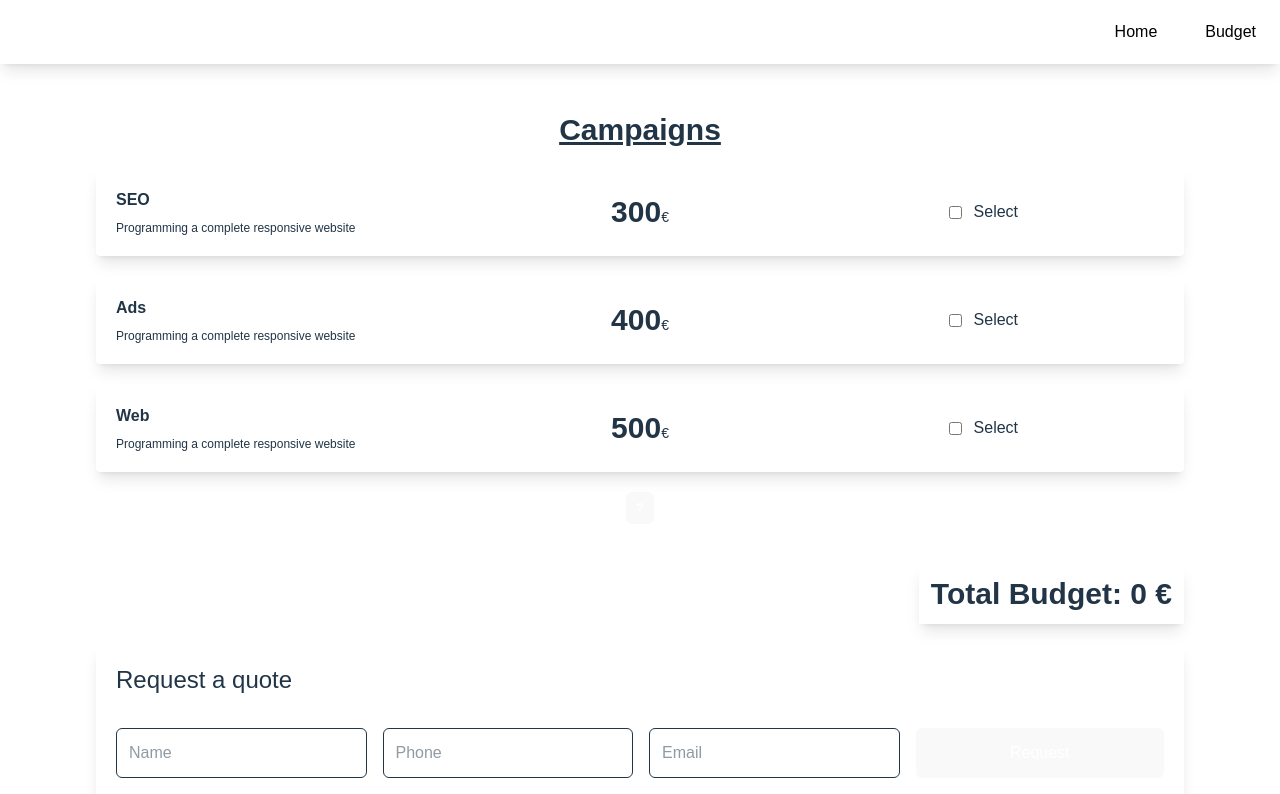
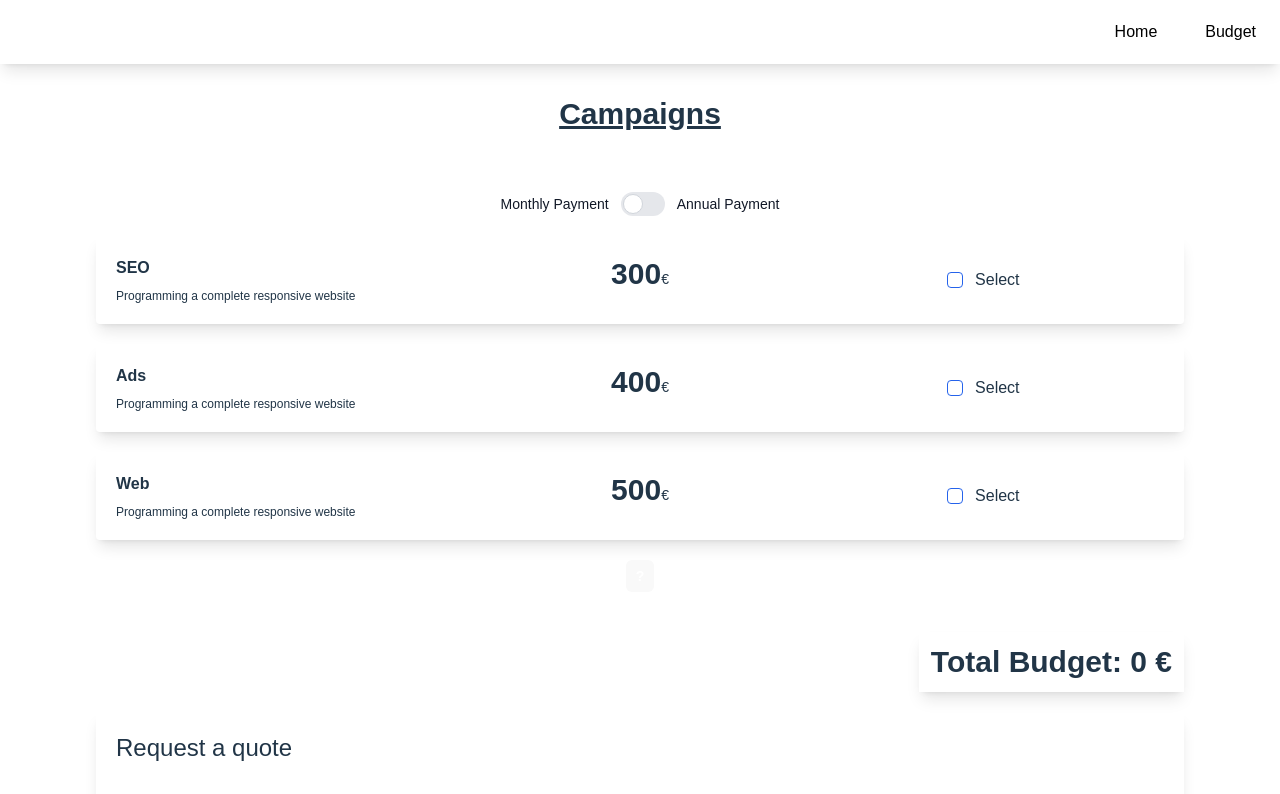
Before and after one commit to EdgarZerpaZG/sprint-6-react, a React (Vite) app: page /budget in a window 1280 px wide. Shown: the top 794 px of the page. Built offline with nearby package versions, Linux system fonts and the light colour scheme.

Commit message:
added the discount option for each campaign

```diff
--- a/package.json
+++ b/package.json
@@ -30,6 +30,7 @@
     "eslint": "^9.36.0",
     "eslint-plugin-react-hooks": "^5.2.0",
     "eslint-plugin-react-refresh": "^0.4.22",
+    "flowbite": "^3.1.2",
     "globals": "^16.4.0",
     "jsdom": "^27.0.0",
     "lucide-react": "^0.548.0",
--- a/src/App.css
+++ b/src/App.css
@@ -1,12 +1,15 @@
 @import "tailwindcss";
+@import "flowbite/src/themes/default";
+@plugin "flowbite/plugin";
+@source "../node_modules/flowbite";
 
 #root {
   width: 100%;
-  height: 100vh;
 }
 main{
   width: 90%;
   margin: 0 auto;
-  margin-top: 5rem;
+  margin-top: 4rem;
   padding: 2rem;
+  height: calc(100vh - 64px);
 }
--- a/src/components/campaigns/box/box.tsx
+++ b/src/components/campaigns/box/box.tsx
@@ -2,11 +2,29 @@ import { useState, useEffect } from "react";
 import type { BoxProps } from "./boxTypes";
 import { Count } from "./../count/count";
 import { useBudget } from "../../budget/budgetContext";
+import { usePayment } from '../../payment/paymentContext'
 
 export default function Box({ campaign, id, description, price }: BoxProps) {
   const [checked, setChecked] = useState(false);
   const [boxTotal, setBoxTotal] = useState(price);
   const { updateTotal, addService, removeService, shouldReset } = useBudget();
+  const { toggle } = usePayment();
+
+   useEffect(() => {
+    const discountedPrice = toggle ? price * 0.8 : price;
+    setBoxTotal(discountedPrice);
+
+    if (checked) {
+      addService({
+        campaign,
+        description,
+        price: discountedPrice,
+        total: discountedPrice,
+        page: 0,
+        language: 0,
+      });
+    }
+  }, [toggle]);
 
   const handleChange = () => {
     if (checked) {
@@ -14,8 +32,15 @@ export default function Box({ campaign, id, description, price }: BoxProps) {
       removeService(campaign);
       setChecked(false);
     } else {
-      updateTotal(price);
-      addService({ campaign, description, price, total: price, page: 0, language: 0 });
+      updateTotal(boxTotal);
+      addService({
+        campaign,
+        description,
+        price: boxTotal,
+        total: boxTotal,
+        page: 0,
+        language: 0
+      });
       setChecked(true);
     }
   };
@@ -26,19 +51,26 @@ export default function Box({ campaign, id, description, price }: BoxProps) {
   setBoxTotal(total);
   updateTotal(difference);
 
-  addService({ campaign, description, price, total, page, language });
-};
+  addService({
+      campaign,
+      description,
+      price: boxTotal,
+      total,
+      page,
+      language
+    });
+  };
 
   useEffect(() => {
     if (!checked) {
-      setBoxTotal(price);
+      setBoxTotal(toggle ? price * 0.8 : price);
     }
   }, [checked]);
 
   useEffect(() => {
     if (shouldReset) {
       setChecked(false);
-      setBoxTotal(price);
+      setBoxTotal(toggle ? price * 0.8 : price);
     }
   }, [shouldReset]);
 
@@ -49,7 +81,10 @@ export default function Box({ campaign, id, description, price }: BoxProps) {
           <h4 className="font-bold mb-2">{campaign}</h4>
           <p className="text-xs">{description}</p>
         </div>
-        <div className="flex-1 flex justify-center items-center">
+        <div className="flex-1 justify-center items-center">
+          {toggle &&
+            <p className="text-red-500 text-sm text-center mb-1">20% Discount</p>
+          }
           <p className="text-3xl font-bold text-center">
             {price}
             <span className="text-sm font-light">€</span>
@@ -68,7 +103,7 @@ export default function Box({ campaign, id, description, price }: BoxProps) {
 
       {checked && (
         <div className="p-5">
-          <Count price={price} onChange={handleCountChange} />
+          <Count price={boxTotal} onChange={handleCountChange} />
         </div>
       )}
     </div>
--- a/src/components/campaigns/box/boxTypes.tsx
+++ b/src/components/campaigns/box/boxTypes.tsx
@@ -3,6 +3,7 @@ export interface BoxProps {
     id: string;
     description: string;
     price: number;
+    discount?: number;
     page?: number;
     language?: number;
 }
--- a/src/components/campaigns/campaigns.tsx
+++ b/src/components/campaigns/campaigns.tsx
@@ -3,9 +3,9 @@ import Box from './box/box'
 export default function Campaigns() {
     return (
     <>
-      <Box campaign="SEO" id="seo" description="Programming a complete responsive website" price={300} />
-      <Box campaign="Ads" id="ads" description="Programming a complete responsive website" price={400} />
-      <Box campaign="Web" id="web" description="Programming a complete responsive website" price={500} />
+      <Box campaign="SEO" id="seo" description="Programming a complete responsive website" price={300} discount={20} />
+      <Box campaign="Ads" id="ads" description="Programming a complete responsive website" price={400} discount={20} />
+      <Box campaign="Web" id="web" description="Programming a complete responsive website" price={500} discount={20} />
     </>
   )
 }
--- a/src/components/navbar/Navbar.jsx
+++ b/src/components/navbar/Navbar.jsx
@@ -4,7 +4,7 @@ import '../../App.css';
 export default function Navbar() {
   return (
     <>
-      <nav className="text-end py-5 shadow-lg fixed w-full bg-white">
+      <nav className="text-end py-5 shadow-lg fixed w-full bg-white z-10">
         <Link className="px-4 py-2 mx-2 text-black hover:text-gray-500" to="/">Home</Link>
         <Link className="px-4 py-2 mx-2 text-black hover:text-gray-500" to="/budget">Budget</Link>
       </nav>
--- /dev/null
+++ b/src/components/payment/payment.tsx
@@ -0,0 +1,26 @@
+import { usePayment } from "./paymentContext";
+
+export default function Payment() {
+  const { toggle, setToggle } = usePayment();
+
+  const handleChange = () => {
+    setToggle(!toggle);
+  };
+
+  return (
+    <div className="flex justify-center mt-10 mb-5">
+      <label className="inline-flex items-center cursor-pointer">
+        <span className="me-3 text-sm font-medium text-gray-900">Monthly Payment</span>
+        <input
+          type="checkbox"
+          value=""
+          className="sr-only peer"
+          checked={toggle}
+          onChange={handleChange}
+        />
+        <div className="relative w-11 h-6 bg-gray-200 peer-focus:outline-none peer-focus:ring-4 peer-focus:ring-blue-300 dark:peer-focus:ring-blue-800 rounded-full peer dark:bg-gray-700 peer-checked:after:translate-x-full rtl:peer-checked:after:-translate-x-full peer-checked:after:border-white after:content-[''] after:absolute after:top-[2px] after:start-[2px] after:bg-white after:border-gray-300 after:border after:rounded-full after:h-5 after:w-5 after:transition-all dark:border-gray-600 peer-checked:bg-blue-600 dark:peer-checked:bg-blue-600"></div>
+        <span className="ms-3 text-sm font-medium text-gray-900">Annual Payment</span>
+      </label>
+    </div>
+  );
+}
--- /dev/null
+++ b/src/components/payment/paymentContext.tsx
@@ -0,0 +1,26 @@
+import { createContext, useContext, useState } from "react";
+import type { ReactNode } from "react";
+
+type PaymentContextType = {
+  toggle: boolean;
+  setToggle: (value: boolean) => void;
+};
+const PaymentContext = createContext<PaymentContextType | undefined>(undefined);
+
+export function PaymentProvider({ children }: { children: ReactNode }) {
+  const [toggle, setToggle] = useState(false);
+
+  return (
+    <PaymentContext.Provider value={{ toggle, setToggle }}>
+      {children}
+    </PaymentContext.Provider>
+  );
+}
+
+export function usePayment() {
+  const context = useContext(PaymentContext);
+  if (!context) {
+    throw new Error("usePayment must be used within a PaymentProvider");
+  }
+  return context;
+}
--- a/src/main.tsx
+++ b/src/main.tsx
@@ -2,6 +2,7 @@ import { StrictMode } from 'react'
 import { createRoot } from 'react-dom/client'
 import { BudgetProvider } from "./components/budget/budgetContext";
 import { ContactProvider } from './components/contact/contactContext';
+import { PaymentProvider } from './components/payment/paymentContext.tsx';
 import './index.css'
 import App from './App.tsx'
 
@@ -9,7 +10,9 @@ createRoot(document.getElementById('root')!).render(
   <StrictMode>
     <BudgetProvider>
       <ContactProvider>
-        <App />
+        <PaymentProvider>
+          <App />
+        </PaymentProvider>
       </ContactProvider>
     </BudgetProvider>
   </StrictMode>
--- a/src/pages/Budget.tsx
+++ b/src/pages/Budget.tsx
@@ -1,4 +1,5 @@
 import Title from '../components/title/title'
+import Payment from '../components/payment/payment'
 import Campaigns from '../components/campaigns/campaigns'
 import Budget from '../components/budget/budget'
 import Contact from '../components/contact/contact';
@@ -14,6 +15,9 @@ export default function BudgetMain() {
                         <Title style="text-center text-3xl font-bold underline pb-5" title='Campaigns' />
                     </div>
                     <div>
+                        <Payment />
+                    </div>
+                    <div>
                         <Campaigns />
                         <Modal />
                     </div>
@@ -24,7 +28,7 @@ export default function BudgetMain() {
                 <section className="mb-5">
                     <Contact />
                 </section>
-                <section>
+                <section className="mb-5">
                     <Budgets />
                 </section>
         </main>
--- a/src/pages/Home.tsx
+++ b/src/pages/Home.tsx
@@ -3,10 +3,11 @@ import Title from '../components/title/title'
 export default function Home() {
   return (
     <>
-        <main className="my-5 py-5">
+        <main className="flex justify-center items-center h-screen">
             <section>
                 <Title style="text-center text-3xl font-bold underline pb-5" title='Welcome User! 🚀' />
-                <p className="text-center">This is the homepage of Campaign Calculator.</p>
+                <p className="text-center text-sm">This is the homepage of Campaign Calculator.</p>
+                <p className="text-center">Go to the “Budget” tab to access the budget options.</p>
             </section>
         </main>
     </>
```
Also changed, not shown: src/components/contact/contactContext.tsx (+15 -14 lines).
